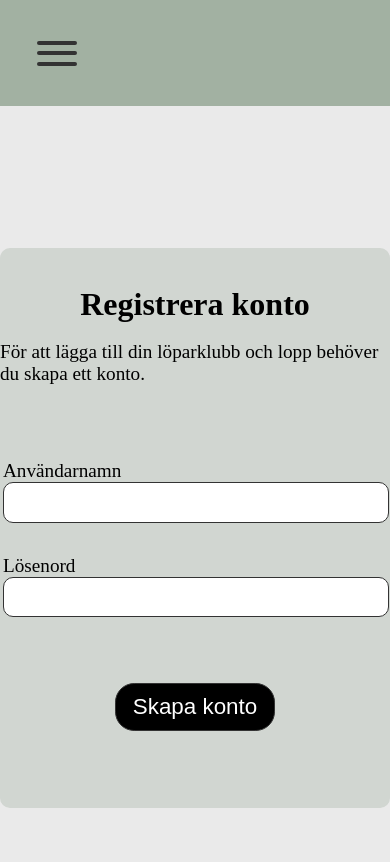
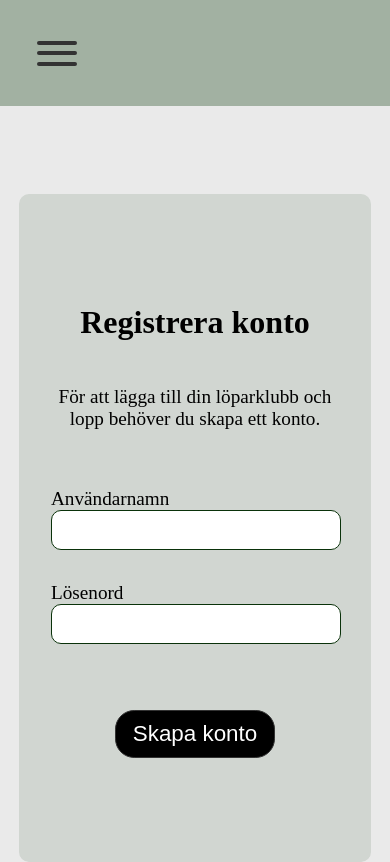
Before and after one commit to Pallicen/Loparklubbar, a React (Vite) app in the folder frontend/: page /RegisterForm in a window 390 px wide. Shown: the top 862 px of the page. Built offline with nearby package versions, Linux system fonts and the light colour scheme.

Commit message:
Respnsiv mobildesign på registrering

```diff
--- a/frontend/src/App.tsx
+++ b/frontend/src/App.tsx
@@ -39,7 +39,7 @@ function App() {
             <Route path='/Events' element={<Events />}></Route>
             <Route path='/Runclubs' element={<Runclubs />}></Route>
             <Route path="/LoginForm" element={<LoginForm />} />
-          <Route path="/RegisterForm" element={<RegisterForm />} />
+            <Route path="/RegisterForm" element={<RegisterForm />} />
             <Route path="*" element={<h1>404 Not Found</h1>}></Route>
         </Routes>
       </main>
--- a/frontend/src/components/LoginMeny.tsx
+++ b/frontend/src/components/LoginMeny.tsx
@@ -6,7 +6,7 @@ const LoginMeny = () => {
   return (
 
     <nav className="login-menu">
-      <div>
+      <div className="logodiv">
           <p className="logo">RunWithUs</p>
       </div>
       <div className="account-buttons">
--- a/frontend/src/components/Pages/LoginForm.tsx
+++ b/frontend/src/components/Pages/LoginForm.tsx
@@ -6,6 +6,7 @@ const LoginForm = () => {
     <div className="loginPage">
 
       <div className="loginform">
+
         <div className="loginTitle">
             <h1>Logga in</h1>
         </div>
--- a/frontend/src/components/Pages/RegisterForm.tsx
+++ b/frontend/src/components/Pages/RegisterForm.tsx
@@ -2,10 +2,11 @@
 
 const RegisterForm = () => {
   return (
-        <div className="loginPage">
 
-      <div className="loginform">
-        <div className="loginTitle">
+    <div className="registerPage">
+
+      <div className="registerform">
+        <div className="registerTitle">
             <h1>Registrera konto</h1>
         </div>
 
@@ -26,7 +27,7 @@ const RegisterForm = () => {
 
       </div>
 
-    </div>
+  </div>
 )};
 
 export default RegisterForm;
--- a/frontend/src/style/App.css
+++ b/frontend/src/style/App.css
@@ -7,9 +7,9 @@
   background-color: rgb(234, 234, 234);
 }
 
-.home, .event, .runclub, .login-menu, .text-overlay {
-  margin-left: 2rem;
-  margin-right: 2rem;
+.home, .event, .runclub, .login-menu, .text-overlay, .loginPage, .registerPage {
+  padding-left: 2rem;
+  padding-right: 2rem;
 }
 
 /* MENY */
--- a/frontend/src/style/Home.css
+++ b/frontend/src/style/Home.css
@@ -180,6 +180,10 @@
   font-size: 1.8rem;
 }
 
+.logodiv {
+  width: 20.6rem;
+}
+
 .logo {
   width: 10rem;
   font-size: 1.6rem;
--- a/frontend/src/style/LoginForm.css
+++ b/frontend/src/style/LoginForm.css
@@ -10,8 +10,10 @@
   flex-direction: column;
   justify-content: center;
   align-items: center;
-  width: 50rem;
-  height: 35rem;
+  max-width: 50rem;
+  min-width: 40rem;
+  max-height: 35rem;
+  padding: 4rem;
   background-color: rgb(209, 214, 209);
   border-radius: 10px;
 }
@@ -28,7 +30,7 @@ input {
   width: 24rem;
   height: 2.4rem;
   border-radius: 10px;
-  border: 0.5px solid #333;;
+  border: 0.8px solid rgb(10, 50, 10);
 }
 
 .loginFormBtn {
@@ -39,5 +41,35 @@ input {
 }
 
 .loginFormP {
+  display: flex;
+  text-align: center;
+  align-items: center;
   font-size: 1.2rem;
+  width: 24rem;
 }
+
+.loginTitle {
+  display: flex;
+  justify-content: center;
+  align-items: center;
+  text-align: center;
+  width: 24rem;
+}
+
+@media (max-width: 768px) {
+  .loginform {
+    min-width: 14rem;
+  }
+
+  .loginFormP {
+    width: 18rem;
+  }
+
+  .loginInputs {
+    width: 18rem;
+  }
+
+  input {
+    width: 18rem;
+  }
+}
--- a/frontend/src/style/RegisterForm.css
+++ b/frontend/src/style/RegisterForm.css
@@ -1,10 +1,50 @@
 
 
+.registerPage {
+  height: 100vh;
+  display: flex;
+  justify-content: center;
+  align-items: center;
+}
+
+.registerform {
+  display: flex;
+  flex-direction: column;
+  justify-content: center;
+  align-items: center;
+  max-width: 50rem;
+  min-width: 40rem;
+  max-height: 35rem;
+  padding: 4rem;
+  background-color: rgb(209, 214, 209);
+  border-radius: 10px;
+}
+
+.registerTitle {
+  display: flex;
+  justify-content: center;
+  align-items: center;
+  text-align: center;
+  height: 8rem;
+  width: 24rem;
+}
 
 .registerFormP {
   display: flex;
   justify-content: center;
+  text-align: center;
   align-items: center;
   font-size: 1.2rem;
-  height: 5rem;
+  width: 24rem;
 }
+
+@media (max-width: 768px) {
+
+  .registerform {
+    min-width: 14rem;
+  }
+
+  .registerFormP {
+    width: 18rem;
+  }
+}
```
